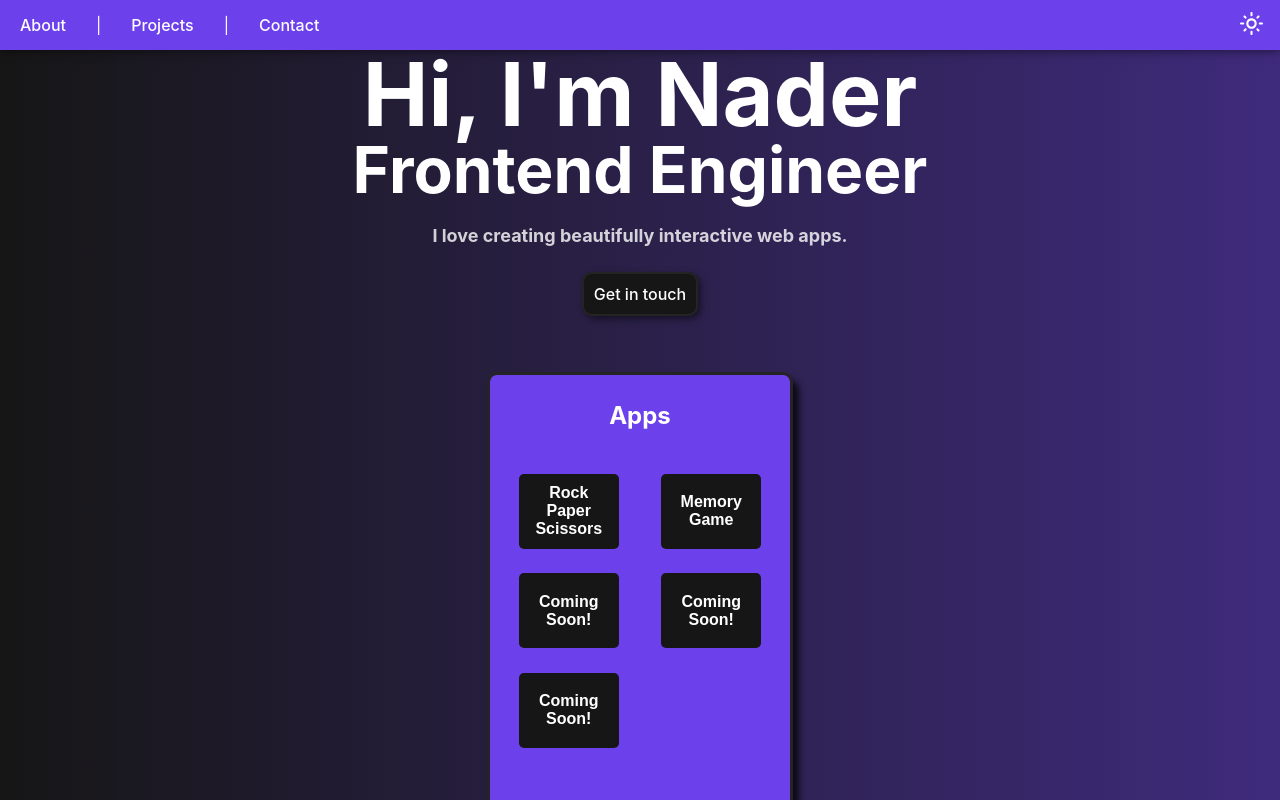
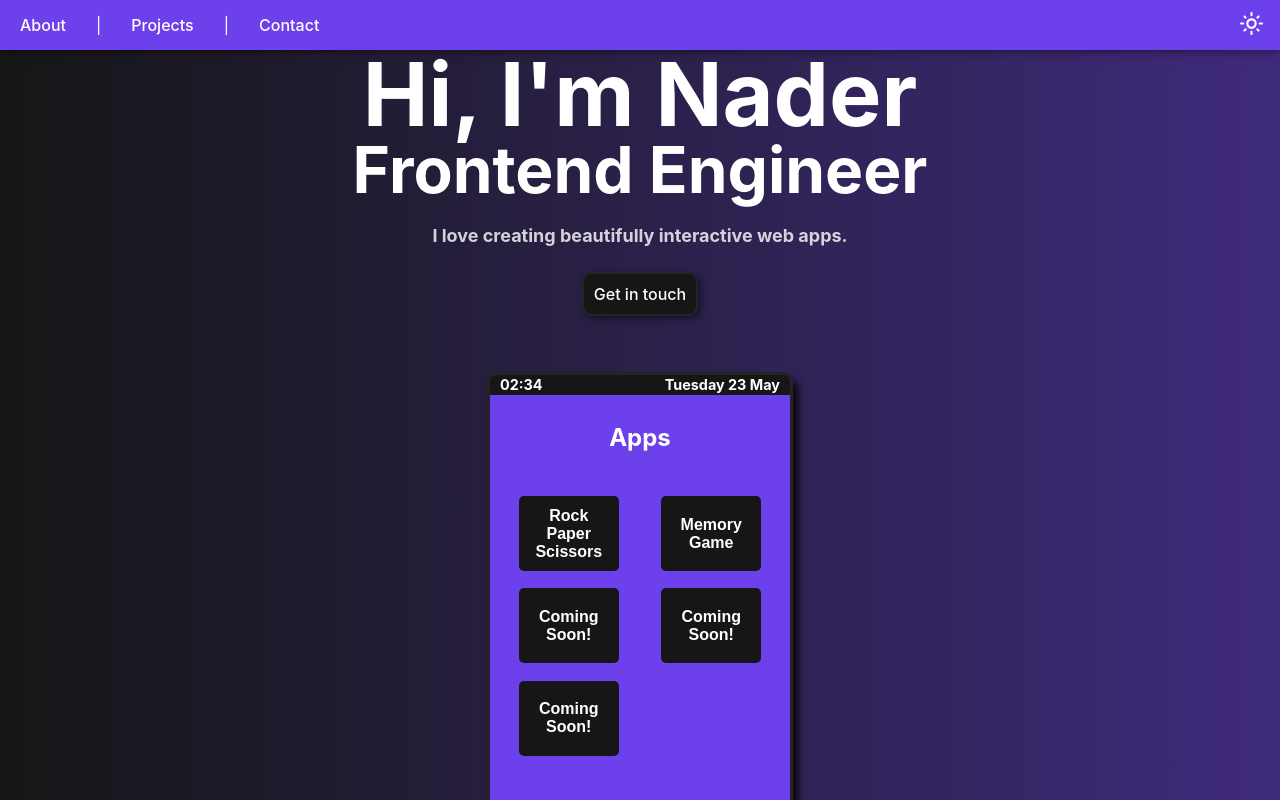
Before and after one commit to nadocodes/nader-antar, a React (Vite) app: page / in a window 1280 px wide. Shown: the top 800 px of the page. Built offline with nearby package versions, Linux system fonts and the light colour scheme.

Commit message:
added time and date with taskbar

```diff
--- a/src/containers/GamesConsole/GamesConsole.css
+++ b/src/containers/GamesConsole/GamesConsole.css
@@ -15,12 +15,43 @@
     margin-bottom: 20px;
 }
 
+.taskBar {
+    display: flex;
+    flex-direction: row;
+    justify-content: space-between;
+    align-items: center;
+    width: 100%;
+    height: 4%;
+    background-color: var(--primary-bg-color);
+    border-radius: 6px 6px 0px 0px;
+    font-size: 0.9rem;
+    color: var(--text-color);
+}
+
+.date {
+    display: flex;
+    flex-direction: row;
+    justify-content: space-between;
+    align-items: center;
+    width: 100%;
+    height: 100%;
+    background-color: var(--primary-bg-color);
+    border: none;
+    border-radius: 5px;
+    font-weight: bold;
+    margin: 0px 10px;
+    padding: 0;
+    text-align: center;
+    text-decoration: none;
+    border-radius: 6px 6px 0px 0px;
+}
+
 .gamesConsole {
     display: flex;
     flex-direction: column;
     justify-content: center;
     width: 100%;
-    height: 90%;
+    height: 85%;
 }
 
 .games {
--- a/src/containers/GamesConsole/GamesConsole.tsx
+++ b/src/containers/GamesConsole/GamesConsole.tsx
@@ -1,4 +1,4 @@
-import React, { useState } from 'react';
+import React, { useEffect, useState } from 'react';
 import { AiFillHome } from 'react-icons/ai';
 import RockPaperScissors from '../../components/Games/RockPaperScissors/RockPaperScissors';
 import MemoryGame from '../../components/Games/MemoryGame/MemoryGame';
@@ -7,9 +7,17 @@ import './GamesConsole.css';
 export default function Games() {
     const [menu, setMenu] = useState(true);
     const [game, setGame] = useState('');
+    const [date, setDate] = useState(new Date());
 
     // Game ids
     const gamesId: string[] = ['RockPaperScissors', 'MemoryGame', '', '', ''];
+
+    useEffect(() => {
+        const timer = setInterval(() => setDate(new Date()), 1000);
+        return function cleanup() {
+            clearInterval(timer);
+        }
+    }, [])
 
     // Games database
     const gamesDB: any = {
@@ -45,8 +53,15 @@ export default function Games() {
             )
     })
 
+
     return (
         <div className='gamesContainer'>
+            <div className='taskBar'>
+                <div className="date">
+                    <div>{date.toLocaleTimeString('en-GB', {hour: '2-digit', minute: '2-digit'})}</div>
+                    <div>{date.toLocaleDateString('en-GB', {weekday: 'long', day: 'numeric', month: 'long'})}</div>
+                </div>
+            </div>
             <div className='gamesConsole'>
                 {menu && <div className="menu">
                     <h3 className="menuTitle">Apps</h3>
```
